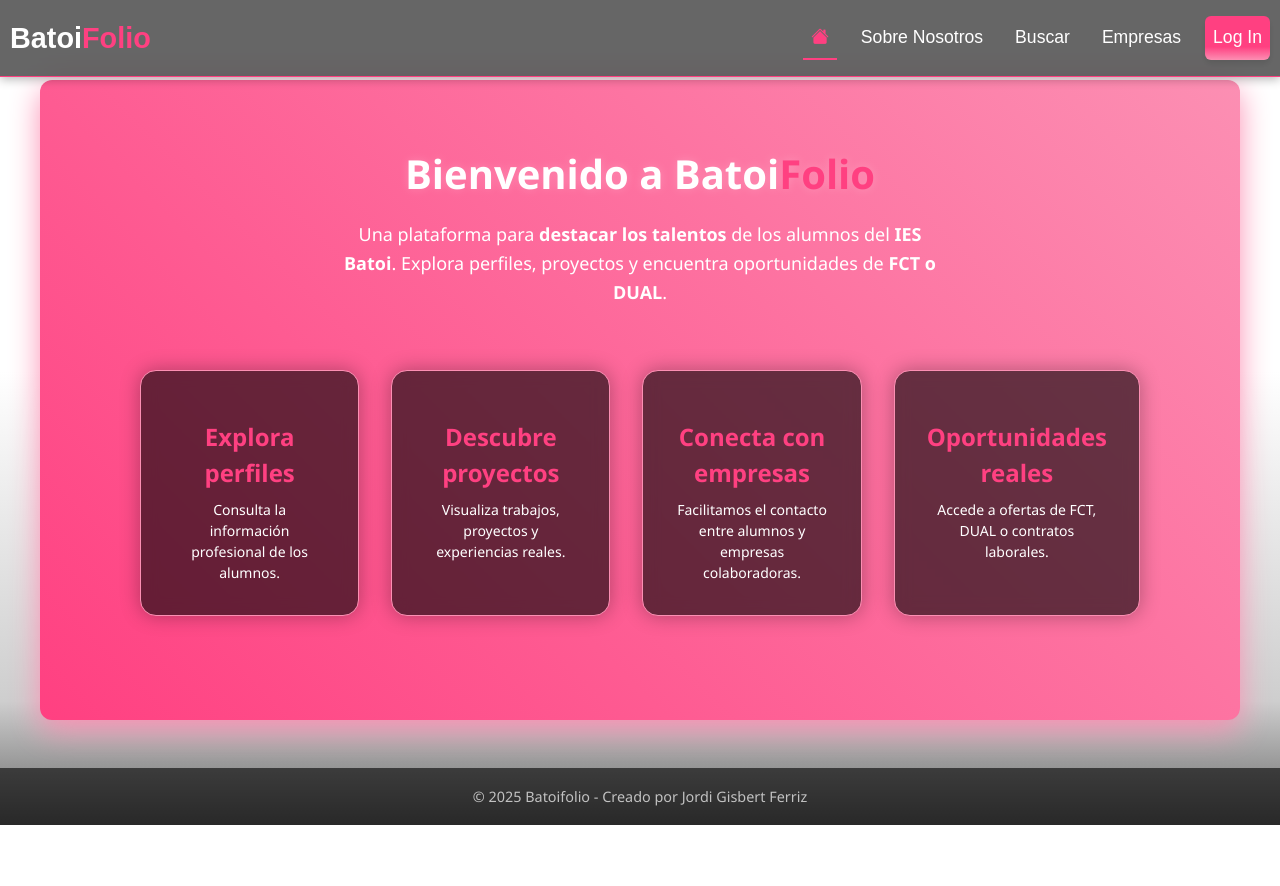
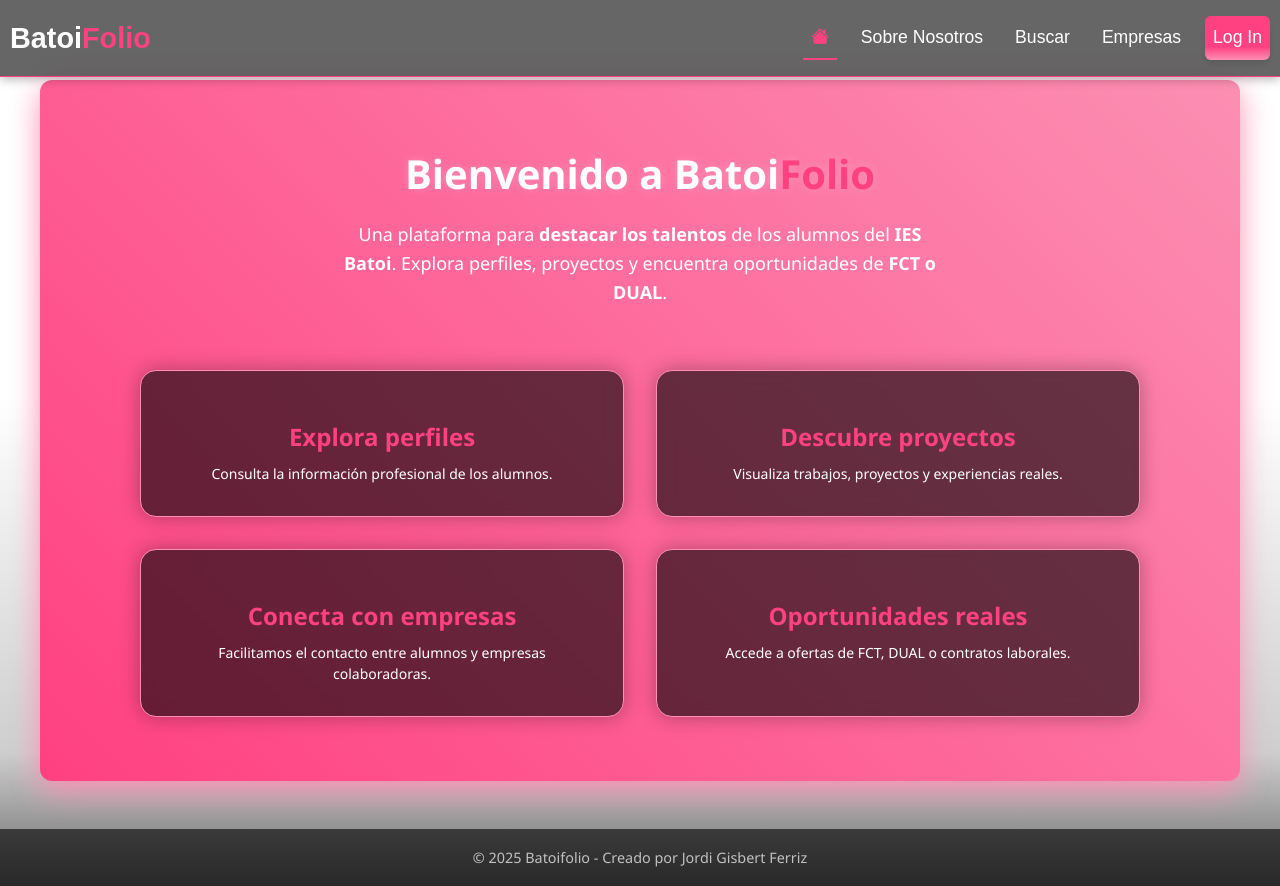
Before and after one commit to Batoifolio/Front, a Next.js app: page / in a window 1280 px wide. Before the commit the page ends 825 px from the top, so only its background shows below. Built offline with nearby package versions, Linux system fonts and the light colour scheme; no server answers.

Commit message:
ADD responsive index AND about

```diff
--- a/src/pages/about/index.jsx
+++ b/src/pages/about/index.jsx
@@ -42,8 +42,6 @@ const AboutPage = () => {
                         Las empresas pueden descubrir fácilmente los perfiles que mejor se adaptan a sus necesidades.
                     </p>
                 </div>
-            </div>
-
                 <div className={styles.marqueeContainer}>
                     <div className={styles.marqueeTrack}>
                         {/* Contenido original */}
@@ -72,6 +70,8 @@ const AboutPage = () => {
                     </div>
                 </div>
             </div>
+
+        </div>
     );
 };
 
--- a/src/pages/about/style.module.css
+++ b/src/pages/about/style.module.css
@@ -29,16 +29,13 @@
 
 .cardsContainer {
     display: grid;
-    grid-template-columns: 1fr;
+    grid-template-columns: repeat(3, 1fr);
     gap: 2rem;
     margin-bottom: 3rem;
+    margin-top: 2rem;
 }
 
-@media (min-width: 768px) {
-    .cardsContainer {
-        grid-template-columns: repeat(3, 1fr);
-    }
-}
+
 
 .card {
     background: var(--color-header-bg);
@@ -104,6 +101,7 @@
 
 
 .marqueeContainer {
+    grid-column: 1/4;
     overflow: hidden;
     position: relative;
     width: 100%;
@@ -160,3 +158,20 @@
         transform: translateX(-50%);
     }
 }
+
+
+@media (max-width: 1176px) {
+    .cardsContainer {
+        grid-template-columns: 1fr;
+    }
+
+    .marqueeContainer {
+        grid-column: 1 / -1;
+    }
+}
+
+@media (max-width: 648px) {
+    .item {
+        width: 150px;
+    }
+}
--- a/src/pages/index.module.css
+++ b/src/pages/index.module.css
@@ -32,19 +32,21 @@
 
 .cardsContainer {
     display: grid;
-    grid-template-columns: 1fr;
+    grid-template-columns: repeat(2, 1fr);
     gap: 2rem;
     max-width: 1000px;
     margin: 0 auto;
 }
 
-@media (min-width: 768px) {
+@media (max-width: 768px) {
     .cardsContainer {
-        grid-template-columns: repeat(4, 1fr);
+        grid-template-columns: 1fr;
     }
 }
 
+
 .card {
+    width: 100%;
     background: var(--color-header-bg);
     backdrop-filter: blur(8px);
     padding: 2rem;
```
Lines whose indentation alone changed are shown as unchanged.
